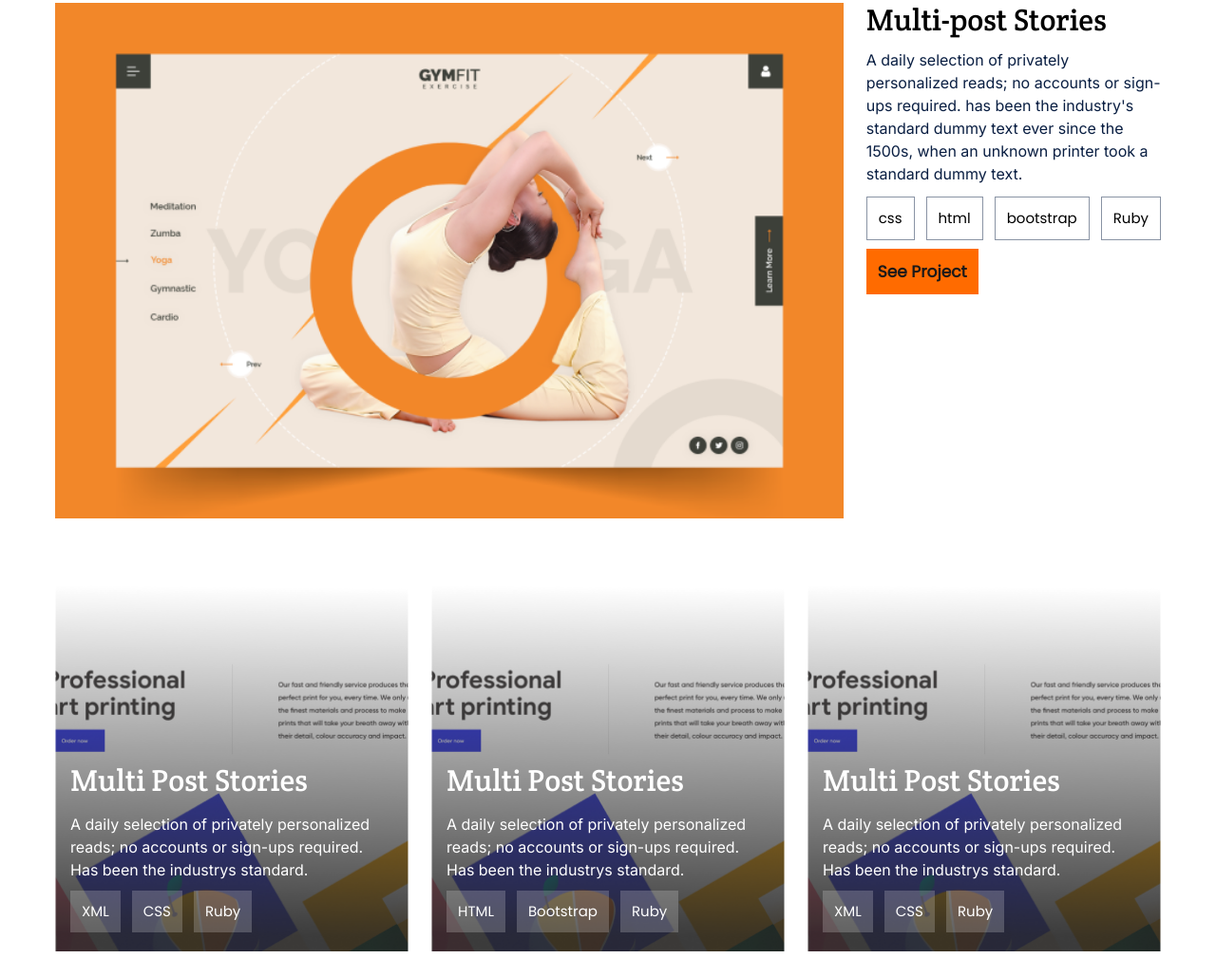
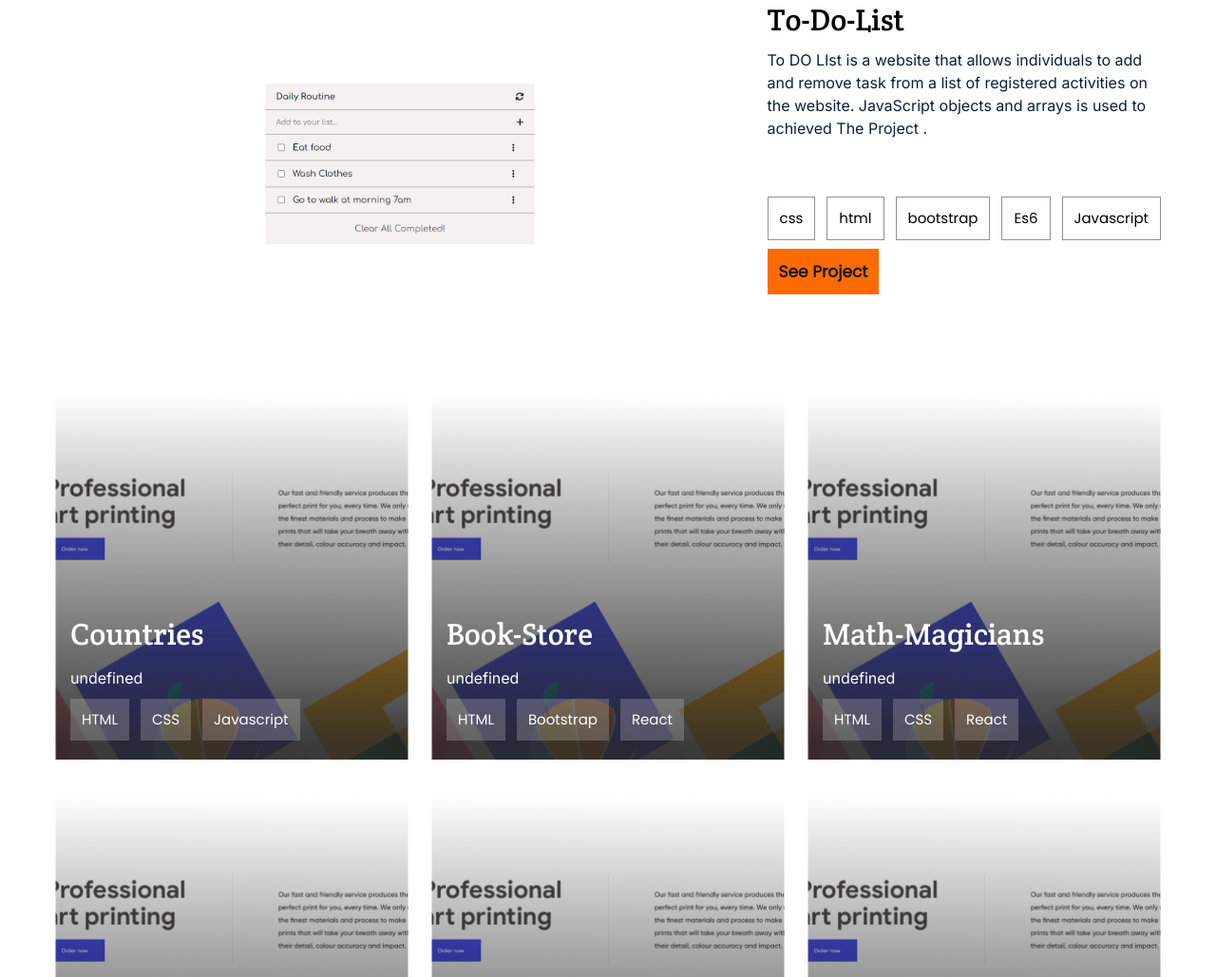
Before and after one commit to AJ193/Portfolio-A, a website: page index.html in a window 1280 px wide. Shown: the part 957-1986 px from the top of the page at 95% size. Drawn offline with Linux system fonts and the light colour scheme; a web font is replaced by a local one.

Commit message:
Modify files

```diff
--- a/app.js
+++ b/app.js
@@ -18,69 +18,56 @@ const resultMsg = document.querySelector('.msg');
 
 const projects = [
   {
-    name: 'Multi Post Stories',
-    img: 'images/ex.png',
-    description:
-      'Lorem Ipsum is simply dummy text of the printing and typesetting industry. Lorem Ipsum has been the industrys standard dummy text ever since the 1500s, when an unknown printer took a galley of type and scrambled it to make a type specimen book. It has survived not only five centuries, but also the leap into electronic typesetting, remaining essent',
-    description2:
-      'A daily selection of privately personalized reads; no accounts or sign-ups required. Has been the industrys standard.',
-    tags: ['XML', 'CSS', 'Ruby'],
-    demoLink: '',
+    name: 'Countries',
+    img: 'images/Countries React.PNG',
+    description: 'This is a capstone project that uses React and Redux technologies. The website provides detailed information about countries by utilizing an API.',
+    tags: ['HTML', 'CSS', 'Javascript'],
+    demoLink: 'https://maps-react.onrender.com/',
     codeLink: '',
   },
   {
-    name: 'Multi Post Stories',
-    img: 'images/ex.png',
+    name: 'Book-Store',
+    img: 'images/Book-Store-React Thumbnail.PNG',
     description:
       'Lorem Ipsum is simply dummy text of the printing and typesetting industry. Lorem Ipsum has been the industrys standard dummy text ever since the 1500s, when an unknown printer took a galley of type and scrambled it to make a type specimen book. It has survived not only five centuries, but also the leap into electronic typesetting, remaining essent',
-    description2:
-    'A daily selection of privately personalized reads; no accounts or sign-ups required. Has been the industrys standard.',
-    tags: ['HTML', 'Bootstrap', 'Ruby'],
-    demoLink: '',
+    tags: ['HTML', 'Bootstrap', 'React'],
+    demoLink: 'https://book-store-react-o7tw.onrender.com/',
     codeLink: '',
   },
   {
-    name: 'Multi Post Stories',
-    img: 'images/ex.png',
+    name: 'Math-Magicians',
+    img: 'images/Math-magicians React app.PNG',
     description:
       'Lorem Ipsum is simply dummy text of the printing and typesetting industry. Lorem Ipsum has been the industrys standard dummy text ever since the 1500s, when an unknown printer took a galley of type and scrambled it to make a type specimen book. It has survived not only five centuries, but also the leap into electronic typesetting, remaining essent',
-    description2:
-      'A daily selection of privately personalized reads; no accounts or sign-ups required. Has been the industrys standard.',
-    tags: ['XML', 'CSS', 'Ruby'],
-    demoLink: '',
+    tags: ['HTML', 'CSS', 'React'],
+    demoLink: 'https://math-magicians-website-jjxd.onrender.com/',
     codeLink: '',
   },
   {
-    name: 'Keeping track of hundreds  of components website',
-    img: 'images/ex.png',
+    name: 'Movie-app',
+    img: 'images/Movie app thumbnail.PNG',
     description:
       'Lorem Ipsum is simply dummy text of the printing and typesetting industry. Lorem Ipsum has been the industrys standard dummy text ever since the 1500s, when an unknown printer took a galley of type and scrambled it to make a type specimen book. It has survived not only five centuries, but also the leap into electronic typesetting, remaining essent',
-    description2:
-      'A daily selection of privately personalized reads; no accounts or sign-ups required. Has been the industrys standard.',
-    tags: ['XML', 'CSS', 'Ruby'],
-    demoLink: '',
+    tags: ['HTML', 'CSS', 'Ruby'],
+    demoLink: 'https://aj193.github.io/Javascript-Capstone/dist/',
     codeLink: '',
   },
   {
-    name: 'Multi Post Stories',
-    img: 'images/ex.png',
+    name: 'React-Todo',
+    img: 'images/React-todo thumbnail.PNG',
     description:
       'Lorem Ipsum is simply dummy text of the printing and typesetting industry. Lorem Ipsum has been the industrys standard dummy text ever since the 1500s, when an unknown printer took a galley of type and scrambled it to make a type specimen book. It has survived not only five centuries, but also the leap into electronic typesetting, remaining essent',
-    description2:
-      'A daily selection of privately personalized reads; no accounts or sign-ups required. Has been the industrys standard.',
-    tags: ['XML', 'CSS', 'Ruby'],
-    demoLink: '',
+    tags: ['HTML', 'CSS', 'React'],
+    demoLink: 'https://react-todo-app-website.onrender.com/',
     codeLink: '',
   },
   {
-    name: 'Multi Post Stories',
-    img: 'images/ex.png',
+    name: 'Space-Travelers',
+    img: 'images/Space-Travelers React.PNG',
     description:
       'Lorem Ipsum is simply dummy text of the printing and typesetting industry. Lorem Ipsum has been the industrys standard dummy text ever since the 1500s, when an unknown printer took a galley of type and scrambled it to make a type specimen book. It has survived not only five centuries, but also the leap into electronic typesetting, remaining essent',
-    description2:
-      'A daily selection of privately personalized reads; no accounts or sign-ups required. Has been the industrys standard.',
-    tags: ['XML', 'CSS', 'Ruby'],
-    demoLink: '',
+    tags: ['HTML', 'CSS', 'React'],
+    demoLink: 'https://space-travelers-1204.onrender.com/',
     codeLink: '',
   },
 ];
--- a/index.html
+++ b/index.html
@@ -262,19 +262,19 @@
         </svg>
       </div>
       <div class="title-card">
-        <img class="image" src="images/gym.png" alt="gym-fit" />
+        <img class="image" src="images/To-do-list-es6.PNG" alt="gym-fit" />
         <div class="title-post">
-          <h2 class="post-heading">Multi-post Stories</h2>
+          <h2 class="post-heading">To-Do-List</h2>
           <p class="post-description">
-            A daily selection of privately personalized reads; no accounts or
-            sign-ups required. has been the industry's standard dummy text ever
-            since the 1500s, when an unknown printer took a standard dummy text.
+            To DO LIst is a website that allows individuals to add and remove task from a list of registered activities on the website.
+            JavaScript objects and arrays is used to achieved The Project .
           </p>
           <ul class="tag-list">
             <li class="tag-items">css</li>
             <li class="tag-items">html</li>
             <li class="tag-items">bootstrap</li>
-            <li class="tag-items">Ruby</li>
+            <li class="tag-items">Es6</li>
+            <li class="tag-items">Javascript</li>
           </ul>
           <a
             id="seeProject"
@@ -302,7 +302,7 @@
             you like what you see and have a project you need coded, don't
             hestiate to contact me.
           </p>
-          <a class="card-button get-my-resume dark-font" href="#"
+          <a class="card-button get-my-resume dark-font" href="https://docs.google.com/document/d/15tOn6rGB3mA5WRo_hq_o3UyM_3uJDiQycMArem5ytaQ/edit"
             >Get My Resume</a
           >
         </div>
```
Also changed, not shown: images/Awesome-book-ES6 Thumbnail.PNG (added), images/Book-Store-React Thumbnail.PNG (added), images/Countries React.PNG (added), images/Math-magicians React app.PNG (added), images/React-todo thumbnail.PNG (added), images/Space-Travelers React.PNG (added), images/To-do-list-es6.PNG (added), 1 other file.
